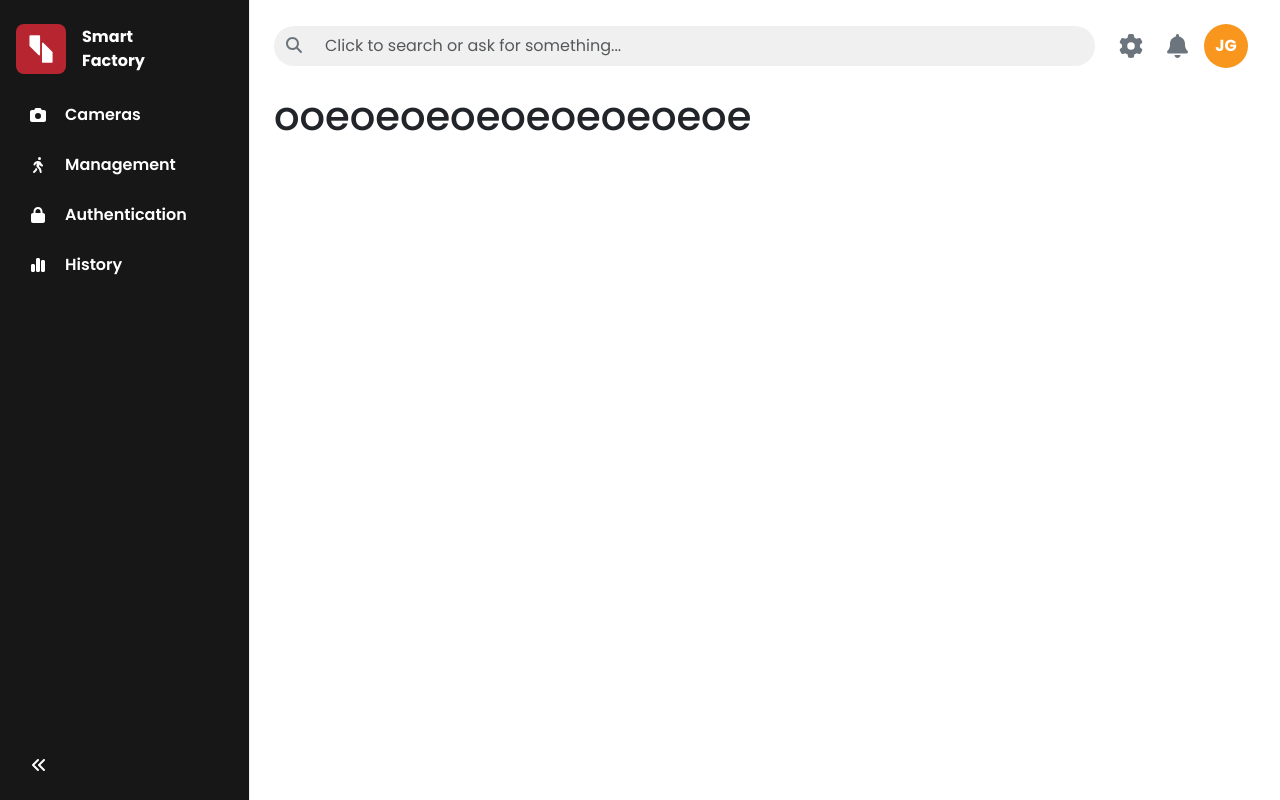
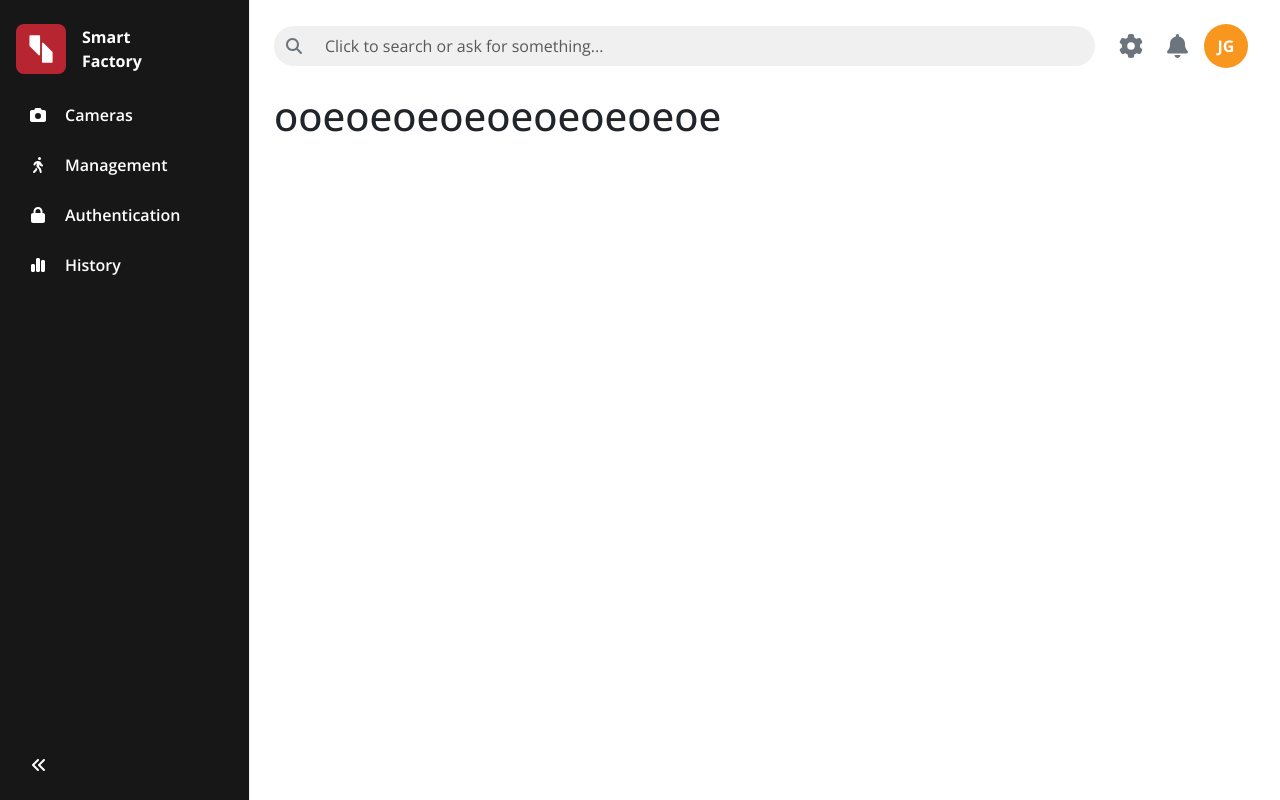
Before and after one commit to SmartFactory-Tec/react_cctv_manager, a React (Create React App) app: page / in a window 1280 px wide. Built offline with nearby package versions, Linux system fonts and the light colour scheme.

Commit message:
Changed font

```diff
--- a/public/index.html
+++ b/public/index.html
@@ -15,9 +15,9 @@
   <link rel="manifest" href="%PUBLIC_URL%/manifest.json" />
   <link rel="preconnect" href="https://fonts.googleapis.com">
   <link rel="preconnect" href="https://fonts.gstatic.com" crossorigin>
-  <link href="https://fonts.googleapis.com/css2?family=Poppins:wght@100;200;300;400;500;600;700;800;900&display=swap"
+  <link
+    href="https://fonts.googleapis.com/css2?family=Mulish:wght@200;300;400;500;600;700;800;900&family=Open+Sans:wght@300;400;500;600;700;800&family=Roboto:wght@100;300;400;500;700;900&family=Rubik:wght@300;400;500;600;700;800;900&display=swap"
     rel="stylesheet">
-
 
   <title>Smart Factory</title>
 </head>
--- a/src/App.css
+++ b/src/App.css
@@ -4,5 +4,5 @@
 }
 
 body {
-  font-family: "Poppins", sans-serif !important;
+  font-family: "Open Sans", sans-serif !important;
 }
--- a/src/sections/ManagementView/ManagementCameraComponent.js
+++ b/src/sections/ManagementView/ManagementCameraComponent.js
@@ -362,6 +362,7 @@ const ManagementCameraComponent = () => {
                   <Form.Control
                     required
                     type="text"
+                    placeholder={"Enter camera ID..."}
                     value={cameraToCreate.camera_id}
                     onChange={handleFormChange}
                   />
@@ -375,6 +376,7 @@ const ManagementCameraComponent = () => {
                   <Form.Control
                     required
                     type="text"
+                    placeholder="Enter camera name..."
                     value={cameraToCreate.camera_name}
                     onChange={handleFormChange}
                   />
@@ -388,6 +390,7 @@ const ManagementCameraComponent = () => {
                   <Form.Control
                     required
                     type="text"
+                    placeholder="Enter camera location..."
                     value={cameraToCreate.camera_location}
                     onChange={handleFormChange}
                   />
@@ -410,6 +413,7 @@ const ManagementCameraComponent = () => {
                   <Form.Label>Camera URL</Form.Label>
                   <Form.Control
                     type="text"
+                    placeholder="Enter camera URL..."
                     value={cameraToCreate.camera_url}
                     onChange={handleFormChange}
                   />
--- a/src/sections/ManagementView/ManagementPeopleComponent.js
+++ b/src/sections/ManagementView/ManagementPeopleComponent.js
@@ -277,6 +277,7 @@ const ManagementPeopleComponent = () => {
                     required
                     readOnly
                     type="text"
+                    placeholder="Enter person ID..."
                     value={personToCreate.id}
                     onChange={handleFormChange}
                   />
@@ -289,6 +290,7 @@ const ManagementPeopleComponent = () => {
                   <Form.Control
                     required
                     type="text"
+                    placeholder="Enter first name..."
                     value={personToCreate.first_name}
                     onChange={handleFormChange}
                   />
@@ -301,6 +303,7 @@ const ManagementPeopleComponent = () => {
                   <Form.Control
                     required
                     type="text"
+                    placeholder="Enter last name..."
                     value={personToCreate.last_name}
                     onChange={handleFormChange}
                   />
@@ -310,6 +313,7 @@ const ManagementPeopleComponent = () => {
                   <Form.Label>E-mail</Form.Label>
                   <Form.Control
                     type="text"
+                    placeholder="Enter e-mail..."
                     value={personToCreate.email}
                     onChange={handleFormChange}
                   />
@@ -321,6 +325,7 @@ const ManagementPeopleComponent = () => {
                   </Form.Label>
                   <Form.Control
                     type="text"
+                    placeholder="Enter Tec ID..."
                     value={personToCreate.tec_id}
                     onChange={handleFormChange}
                   />
@@ -330,6 +335,7 @@ const ManagementPeopleComponent = () => {
                   <Form.Label>Major</Form.Label>
                   <Form.Control
                     type="text"
+                    placeholder="Enter major..."
                     value={personToCreate.major}
                     onChange={handleFormChange}
                   />
@@ -339,6 +345,7 @@ const ManagementPeopleComponent = () => {
                   <Form.Label>Phone Number</Form.Label>
                   <Form.Control
                     type="text"
+                    placeholder="Enter phone number..."
                     value={personToCreate.phone_number}
                     onChange={handleFormChange}
                   />
```
